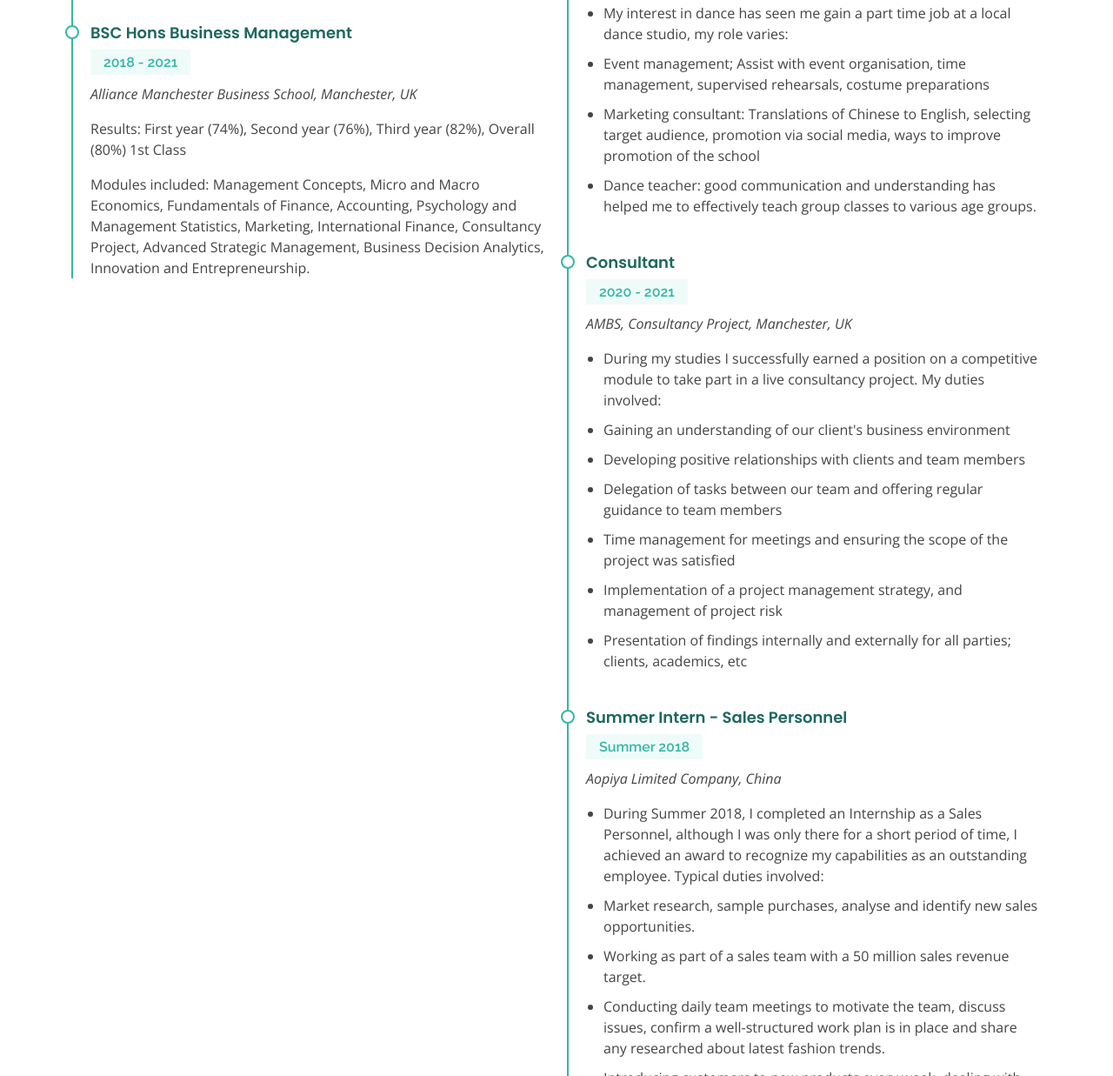
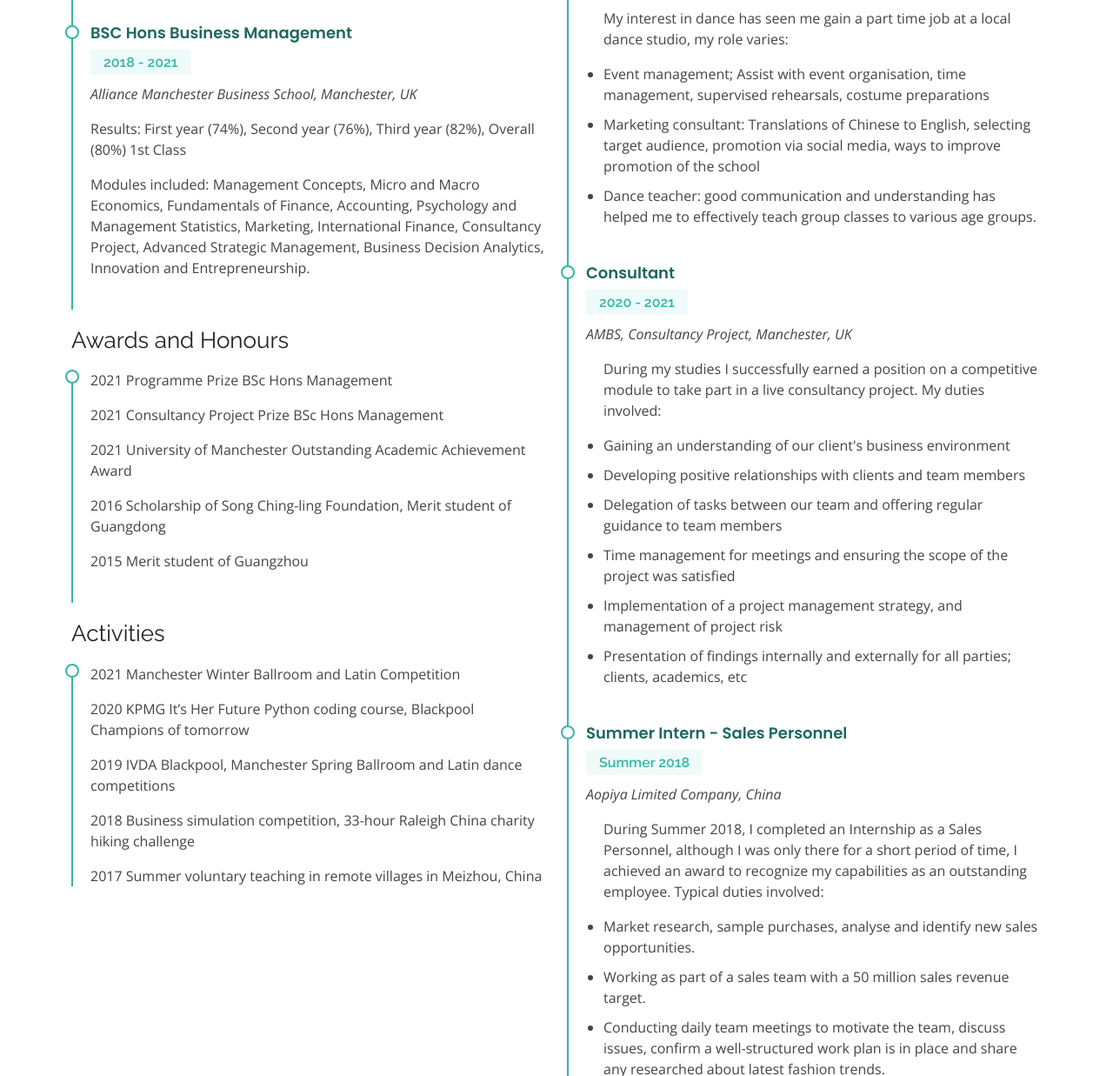
Before and after one commit to yli98/yli98.github.io, a plain HTML site: page resume.html in a window 1280 px wide. Shown: the part 783-2020 px from the top of the page at 87% size. Drawn offline with nearby package versions, Linux system fonts and the light colour scheme.

Commit message:
more cv content updates

```diff
--- a/resume.html
+++ b/resume.html
@@ -108,6 +108,24 @@
               <p>Results: First year (74%), Second year (76%), Third year (82%), Overall (80%) 1st Class</p>
               <p>Modules included: Management Concepts, Micro and Macro Economics, Fundamentals of Finance, Accounting, Psychology and Management Statistics, Marketing, International Finance, Consultancy Project, Advanced Strategic Management, Business Decision Analytics, Innovation and Entrepreneurship.</p>
             </div>
+
+            <h3 class="resume-title">Awards and Honours</h3>
+            <div class="resume-item">
+              <p>2021  Programme Prize BSc Hons Management</p>
+              <p>2021  Consultancy Project Prize BSc Hons Management</p>
+              <p>2021  University of Manchester Outstanding Academic Achievement Award</p>
+              <p>2016  Scholarship of Song Ching-ling Foundation, Merit student of Guangdong</p>
+              <p>2015  Merit student of Guangzhou</p>
+            </div>
+
+            <h3 class="resume-title">Activities</h3>
+            <div class="resume-item">
+              <p>2021  Manchester Winter Ballroom and Latin Competition</p>
+              <p>2020  KPMG It’s Her Future Python coding course, Blackpool Champions of tomorrow</p>
+              <p>2019  IVDA Blackpool, Manchester Spring Ballroom and Latin dance competitions</p>
+              <p>2018  Business simulation competition, 33-hour Raleigh China charity hiking challenge</p>
+              <p>2017  Summer voluntary teaching in remote villages in Meizhou, China</p>
+            </div>
           </div>
           <div class="col-lg-6">
             <h3 class="resume-title">Professional Experience</h3>
@@ -117,7 +135,7 @@
               <p><em>Susen, China / Dubai </em></p>
               <p>
               <ul>
-                <li>I have gained work experience as an International Brand Marketer, duties involve:</li>
+                <p>I have gained work experience as an International Brand Marketer, duties involve:</p>
                 <li>Researching and marketing Chinese products for an English target audience </li>
                 <li>Translation of marketing campaigns into English</li>
                 <li>Social Media initiative to begin building out the brand in the UK</li>
@@ -130,7 +148,7 @@
               <p><em>Manchester Chinese Academy of Dance, Manchester, UK</em></p>
               <p>
               <ul>
-                <li>My interest in dance has seen me gain a part time job at a local dance studio, my role varies:</li>
+                <p>My interest in dance has seen me gain a part time job at a local dance studio, my role varies:</p>
                 <li>Event management; Assist with event organisation, time management, supervised rehearsals, costume preparations</li>
                 <li>Marketing consultant: Translations of Chinese to English, selecting target audience, promotion via social media, ways to improve promotion of the school</li>
                 <li>Dance teacher: good communication and understanding has helped me to effectively teach group classes to various age groups.</li>
@@ -143,7 +161,7 @@
               <p><em>AMBS, Consultancy Project, Manchester, UK</em></p>
               <p>
               <ul>
-                <li>During my studies I successfully earned a position on a competitive module to take part in a live consultancy project. My duties involved:</li>
+                <p>During my studies I successfully earned a position on a competitive module to take part in a live consultancy project. My duties involved:</p>
                 <li>Gaining an understanding of our client's business environment</li>
                 <li>Developing positive relationships with clients and team members</li>
                 <li>Delegation of tasks between our team and offering regular guidance to team members</li>
@@ -159,7 +177,7 @@
               <p><em>Aopiya Limited Company, China</em></p>
               <p>
               <ul>
-                <li>During Summer 2018, I completed an Internship as a Sales Personnel, although I was only there for a short period of time, I achieved an award to recognize my capabilities as an outstanding employee. Typical duties involved:</li>
+                <p>During Summer 2018, I completed an Internship as a Sales Personnel, although I was only there for a short period of time, I achieved an award to recognize my capabilities as an outstanding employee. Typical duties involved:</p>
                 <li>Market research, sample purchases, analyse and identify new sales opportunities.</li>
                 <li>Working as part of a sales team with a 50 million sales revenue target.</li>
                 <li>Conducting daily team meetings to motivate the team, discuss issues, confirm a well-structured work plan is in place and share any researched about latest fashion trends.</li>
```
